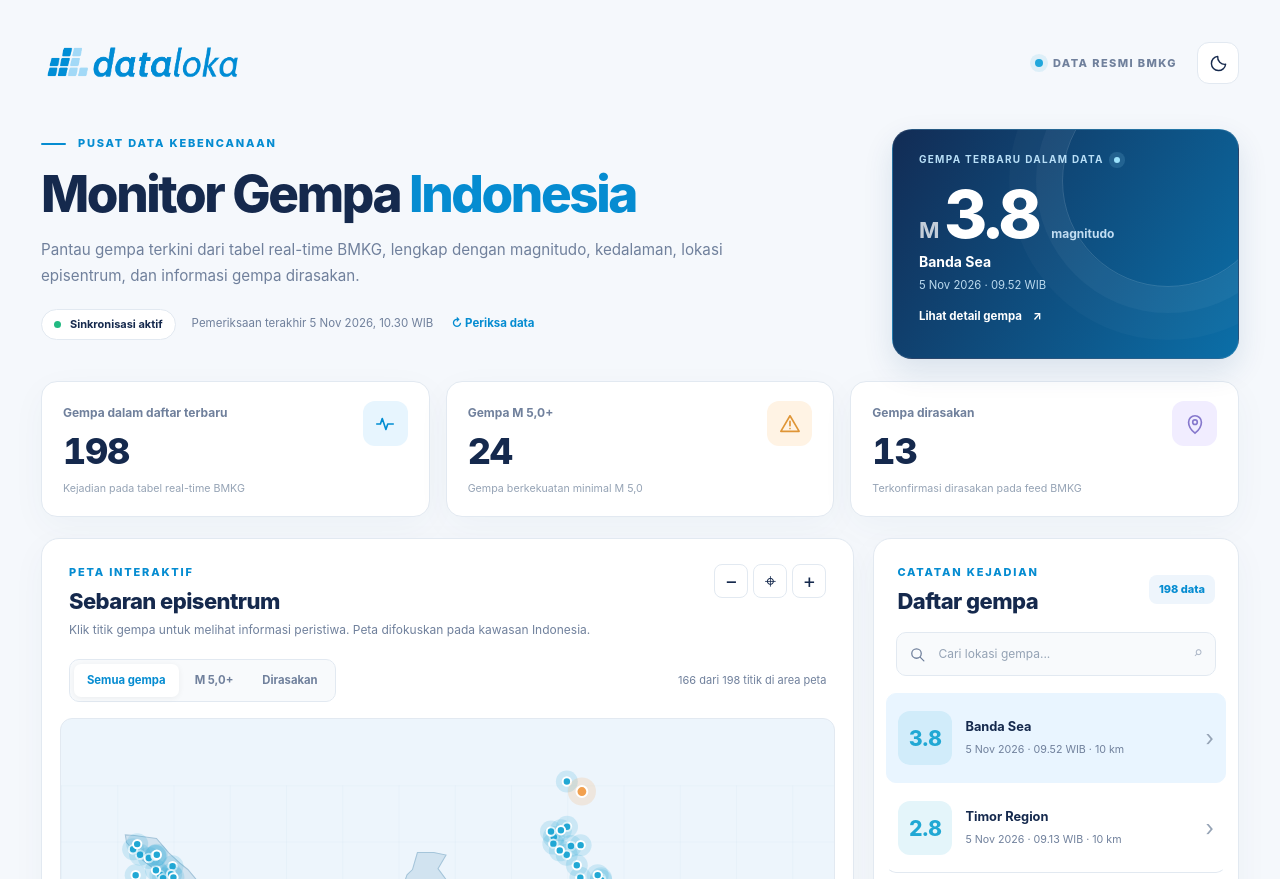
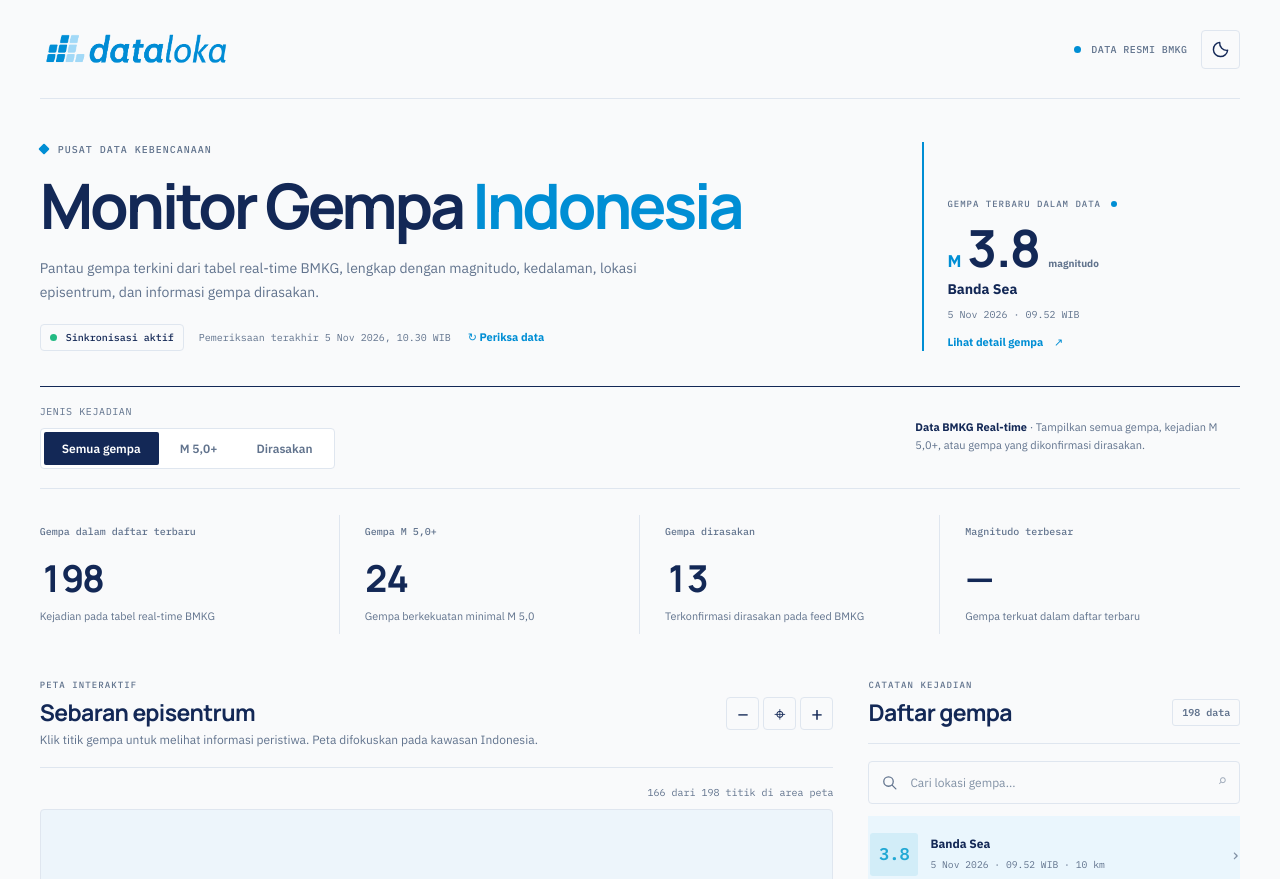
Before and after one commit to Rkperdana/gempa-bumi-bmkg, a plain HTML site: page index.html in a window 1280 px wide. Shown: the top 879 px of the page. Drawn offline with Linux system fonts and the light colour scheme.

Commit message:
layout: trade-style hero filter ribbon four KPIs and atlas columns

```diff
--- a/index.html
+++ b/index.html
@@ -8,6 +8,7 @@
   <title>Monitor Gempa Indonesia | Dataloka</title>
   <link rel="icon" type="image/svg+xml" href="assets/favicon.svg">
   <link rel="stylesheet" href="styles.css">
+  <link rel="stylesheet" href="editorial.css">
   <script defer src="app.js"></script>
 </head>
 <body data-theme="light">
@@ -47,10 +48,16 @@
 
     <div id="notice" class="notice" role="note" hidden><svg aria-hidden="true" viewBox="0 0 24 24" fill="none" stroke="currentColor" stroke-width="1.8"><circle cx="12" cy="12" r="9"/><path d="M12 11v5m0-8v.1" stroke-linecap="round"/></svg><span id="noticeText"></span></div>
 
+    <section class="filter-strip" aria-label="Filter kejadian gempa">
+      <div class="filter-field"><span>JENIS KEJADIAN</span><div class="filter-control" id="mapFilters" role="group" aria-label="Kategori gempa"><button type="button" data-type="all" class="active" aria-pressed="true">Semua gempa</button><button type="button" data-type="m5" aria-pressed="false">M 5,0+</button><button type="button" data-type="felt" aria-pressed="false">Dirasakan</button></div></div>
+      <p class="filter-note"><strong>Data BMKG Real-time</strong> · Tampilkan semua gempa, kejadian M 5,0+, atau gempa yang dikonfirmasi dirasakan.</p>
+    </section>
+
     <section class="metrics" aria-label="Statistik gempa dalam dataset">
       <article class="metric"><div><span class="metric-title">Gempa dalam daftar terbaru</span><div class="metric-value" id="totalEvents">—</div><span class="metric-note">Kejadian pada tabel real-time BMKG</span></div><span class="metric-icon icon-blue"><svg viewBox="0 0 24 24" fill="none" stroke="currentColor" stroke-width="1.8"><path d="M3 12h4l2-6 4 12 2-6h6" stroke-linecap="round" stroke-linejoin="round"/></svg></span></article>
       <article class="metric"><div><span class="metric-title">Gempa M 5,0+</span><div class="metric-value" id="countM5">—</div><span class="metric-note">Gempa berkekuatan minimal M 5,0</span></div><span class="metric-icon icon-orange"><svg viewBox="0 0 24 24" fill="none" stroke="currentColor" stroke-width="1.8"><path d="M12 3 2 20h20L12 3Z" stroke-linecap="round" stroke-linejoin="round"/><path d="M12 9v5m0 3h.01" stroke-linecap="round"/></svg></span></article>
       <article class="metric"><div><span class="metric-title">Gempa dirasakan</span><div class="metric-value" id="countFelt">—</div><span class="metric-note">Terkonfirmasi dirasakan pada feed BMKG</span></div><span class="metric-icon icon-purple"><svg viewBox="0 0 24 24" fill="none" stroke="currentColor" stroke-width="1.8"><path d="M12 22s7-5.6 7-12a7 7 0 1 0-14 0c0 6.4 7 12 7 12Z"/><circle cx="12" cy="10" r="2.5"/></svg></span></article>
+      <article class="metric"><div><span class="metric-title">Magnitudo terbesar</span><div class="metric-value" id="maxMagnitude">—</div><span class="metric-note">Gempa terkuat dalam daftar terbaru</span></div></article>
     </section>
 
     <section class="workspace">
@@ -59,7 +66,7 @@
           <div><div class="panel-kicker">PETA INTERAKTIF</div><h2 id="mapTitle">Sebaran episentrum</h2><p>Klik titik gempa untuk melihat informasi peristiwa. Peta difokuskan pada kawasan Indonesia.</p></div>
           <div class="map-controls" role="group" aria-label="Kontrol peta"><button type="button" id="zoomOut" aria-label="Perkecil peta">−</button><button type="button" id="zoomReset" aria-label="Kembalikan peta">⌖</button><button type="button" id="zoomIn" aria-label="Perbesar peta">+</button></div>
         </div>
-        <div class="map-actions"><div class="filter-control" id="mapFilters" role="group" aria-label="Kategori gempa"><button type="button" data-type="all" class="active" aria-pressed="true">Semua gempa</button><button type="button" data-type="m5" aria-pressed="false">M 5,0+</button><button type="button" data-type="felt" aria-pressed="false">Dirasakan</button></div><span class="map-counter" id="mapCount">— titik</span></div>
+        <div class="map-actions"><span class="map-counter" id="mapCount">— titik</span></div>
         <div class="map-frame">
           <svg id="mapSvg" viewBox="0 0 1100 464" role="img" aria-label="Peta kepulauan Indonesia dan lokasi episentrum gempa" preserveAspectRatio="xMidYMid meet">
             <defs><pattern id="mapGrid" width="80" height="80" patternUnits="userSpaceOnUse"><path d="M80 0H0V80" stroke="var(--grid-line)" fill="none" stroke-width="1"/></pattern></defs>
```
